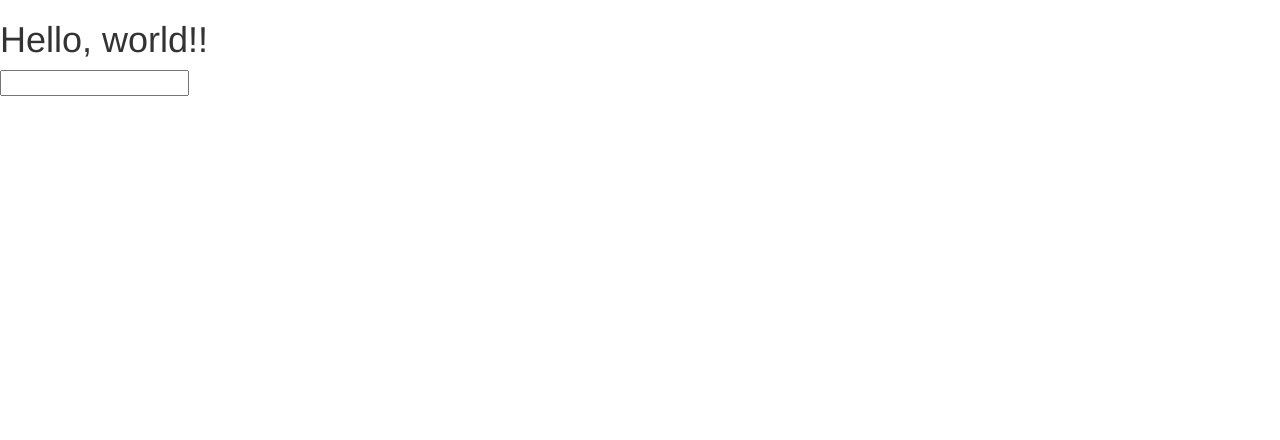
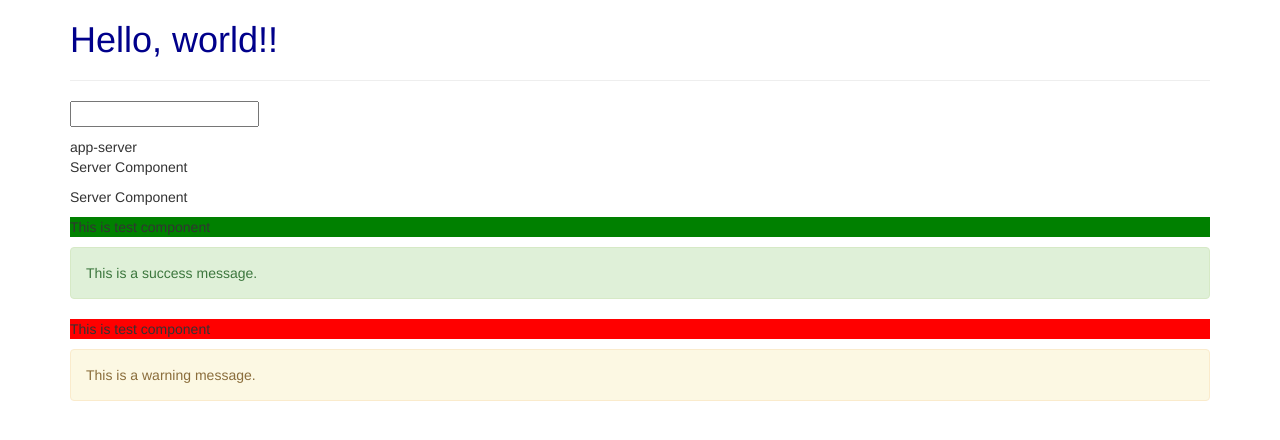
Before and after one commit to nfabacus/my-angular4app, an Angular app: page / in a window 1280 px wide. Shown: the top 440 px of the page. Built offline with nearby package versions, Linux system fonts and the light colour scheme.

Commit message:
practiced creating components

```diff
--- a/src/app/app.component.css
+++ b/src/app/app.component.css
@@ -0,0 +1,3 @@
+h1 {
+  color: darkblue;
+}
--- a/src/app/app.component.html
+++ b/src/app/app.component.html
@@ -1,6 +1,19 @@
-<h1>
-  {{title}}
-</h1>
+<div class="container">
+    <div class="row">
+      <div class="col-xs-12">
+        <h1>
+          {{title}}
+        </h1>
+        <hr>
 
-<input type="text" [(ngModel)]="name">
-<p>{{name}}</p>
+        <input type="text" [(ngModel)]="name">
+        <p>{{name}}</p>
+
+        <app-servers></app-servers>
+        <app-success></app-success>
+        <!-- <div app-success></div> -->
+        <!-- <div class="app-success"></div> -->
+        <app-warning></app-warning>
+      </div>
+    </div>
+</div>
--- /dev/null
+++ b/src/app/servers/servers.component.html
@@ -0,0 +1,3 @@
+app-server
+<app-server></app-server>
+<app-server></app-server>
--- /dev/null
+++ b/src/app/servers/servers.component.ts
@@ -0,0 +1,15 @@
+import { Component, OnInit } from '@angular/core';
+
+@Component({
+  selector: 'app-servers',
+  templateUrl: './servers.component.html',
+  styleUrls: ['./servers.component.css']
+})
+export class ServersComponent implements OnInit {
+
+  constructor() { }
+
+  ngOnInit() {
+  }
+
+}
--- /dev/null
+++ b/src/app/success/success.component.css
@@ -0,0 +1,3 @@
+.green {
+  background-color: green;
+}
--- /dev/null
+++ b/src/app/success/success.component.html
@@ -0,0 +1,9 @@
+<div class="green">
+  <p>
+    This is test component
+  </p>
+</div>
+
+<div class="alert alert-success">
+  This is a success message.
+</div>
--- /dev/null
+++ b/src/app/success/success.component.ts
@@ -0,0 +1,17 @@
+import { Component, OnInit } from '@angular/core';
+
+@Component({
+  // selector: 'app-test-component',
+  // selector: '[app-test-component]',
+  selector: 'app-success',
+  templateUrl: './success.component.html',
+  styleUrls: ['./success.component.css']
+})
+export class SuccessComponent implements OnInit {
+
+  constructor() { }
+
+  ngOnInit() {
+  }
+
+}
--- /dev/null
+++ b/src/app/warning/warning.component.css
@@ -0,0 +1,3 @@
+.red {
+  background-color: red;
+}
--- /dev/null
+++ b/src/app/warning/warning.component.html
@@ -0,0 +1,9 @@
+<div class="red">
+  <p>
+    This is test component
+  </p>
+</div>
+
+<div class="alert alert-warning">
+  This is a warning message.
+</div>
--- /dev/null
+++ b/src/app/warning/warning.component.ts
@@ -0,0 +1,13 @@
+import { Component, OnInit } from '@angular/core';
+
+@Component({
+  selector: 'app-warning',
+  templateUrl: './warning.component.html',
+  styleUrls: ['./warning.component.css']
+})
+
+export class WarningComponent implements OnInit {
+  constructor () {}
+  ngOnInit(){
+  }
+}
```
Also changed, not shown: src/app/app.module.ts (+7 -1 lines), src/app/servers/servers.component.css (added).
